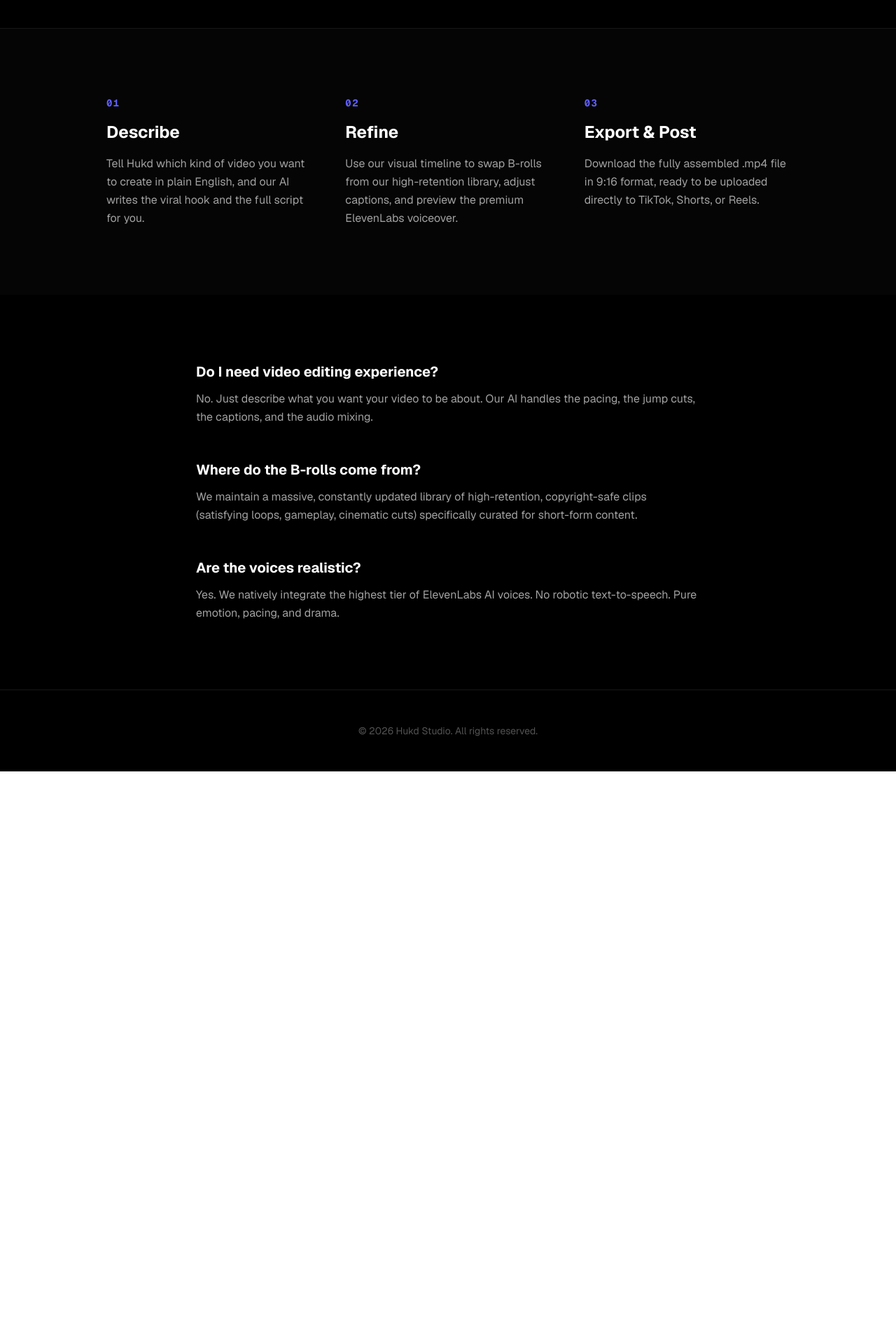
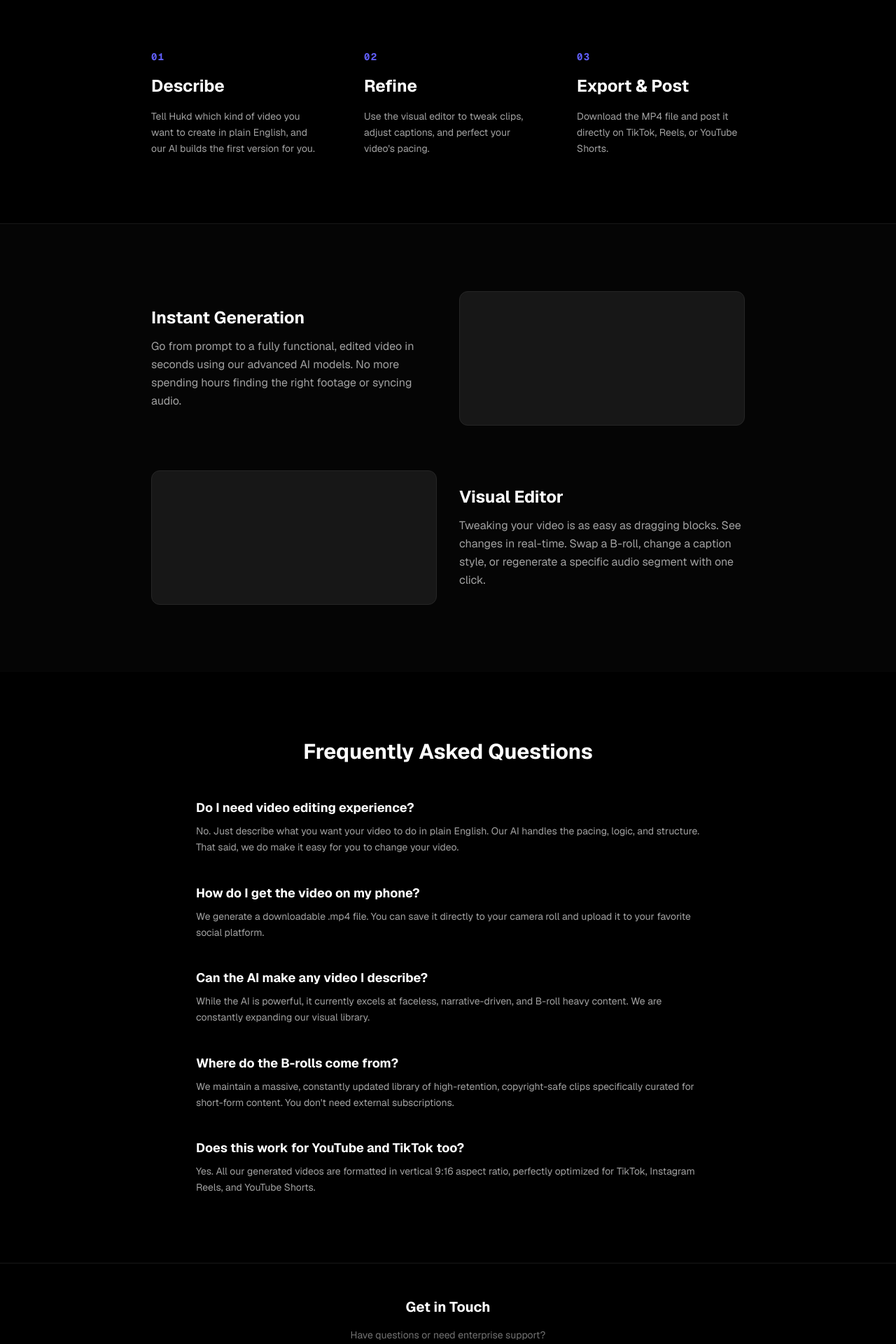
Before and after one commit to hafoudi/hukd-waitlist, a Next.js app: page / in a window 1280 px wide. Shown: the part 800-2720 px from the top of the page at 70% size. Before the commit the page ends 1902 px from the top, so only its background shows below. Built offline with nearby package versions, Linux system fonts and the light colour scheme.

Commit message:
feat: expand content to exactly match shortcutstudio depth

```diff
--- a/src/app/page.tsx
+++ b/src/app/page.tsx
@@ -28,7 +28,6 @@ export default function Home() {
       if (res.ok) {
         setStep('success');
       } else {
-        // Fallback on success anyway for UX if API fails in dev
         setStep('success');
       }
     } catch (err) {
@@ -52,18 +51,12 @@ export default function Home() {
 
       {/* Hero Section */}
       <main className="max-w-3xl mx-auto px-6 pt-24 pb-32 text-center flex flex-col items-center">
-
-        <div className="inline-flex items-center space-x-2 bg-neutral-900/50 border border-neutral-800 rounded-full px-4 py-1.5 text-sm font-medium text-indigo-400 mb-8">
-          <Sparkles className="w-4 h-4" />
-          <span>The All-in-One AI Creator Studio</span>
-        </div>
-
         <h1 className="text-5xl md:text-7xl font-bold tracking-tight text-white mb-6">
-          Create Viral Shorts <br className="hidden md:block" /> with AI.
+          Create Viral Shorts <br className="hidden md:block" /> with AI
         </h1>
 
         <p className="text-lg md:text-xl text-neutral-400 mb-12 max-w-2xl">
-          Tell Hukd what your video is about in plain English. Our AI generates the viral hook, the script, the premium voice, and the B-rolls in seconds.
+          Tell Hukd which kind of video you want to create in plain English, and our AI builds the first version for you.
         </p>
 
         {/* Interactive Prompt Area */}
@@ -94,8 +87,8 @@ export default function Home() {
 
           {step === 'email' && (
             <form onSubmit={handleWaitlist} className="flex flex-col p-6 animate-in fade-in slide-in-from-bottom-4 duration-500">
-              <h3 className="text-xl font-bold text-white mb-2 text-left">Great idea. Let's make it.</h3>
-              <p className="text-neutral-400 text-sm mb-6 text-left">Hukd is currently in private beta. Enter your email to get early access and generate this exact video.</p>
+              <h3 className="text-xl font-bold text-white mb-2 text-left">Great idea. Let's build it.</h3>
+              <p className="text-neutral-400 text-sm mb-6 text-left">Hukd is currently in private beta. Enter your email to get early access and generate your video.</p>
 
               <div className="flex flex-col sm:flex-row gap-3">
                 <input
@@ -128,62 +121,104 @@ export default function Home() {
         </div>
       </main>
 
-      {/* Steps Section (ShortcutStudio Clone style) */}
-      <section className="border-t border-neutral-900 bg-[#050505] py-24">
-        <div className="max-w-5xl mx-auto px-6 grid md:grid-cols-3 gap-12">
+      {/* Steps Section (Exactly matching ShortcutStudio flow) */}
+      <section className="border-t border-neutral-900 py-24">
+        <div className="max-w-4xl mx-auto px-6 grid md:grid-cols-3 gap-16">
 
           <div className="flex flex-col">
             <span className="text-indigo-500 font-mono text-sm font-bold tracking-widest mb-4">01</span>
             <h3 className="text-2xl font-bold text-white mb-4">Describe</h3>
-            <p className="text-neutral-400 leading-relaxed">
-              Tell Hukd which kind of video you want to create in plain English, and our AI writes the viral hook and the full script for you.
+            <p className="text-neutral-400 leading-relaxed text-sm">
+              Tell Hukd which kind of video you want to create in plain English, and our AI builds the first version for you.
             </p>
           </div>
 
           <div className="flex flex-col">
             <span className="text-indigo-500 font-mono text-sm font-bold tracking-widest mb-4">02</span>
             <h3 className="text-2xl font-bold text-white mb-4">Refine</h3>
-            <p className="text-neutral-400 leading-relaxed">
-              Use our visual timeline to swap B-rolls from our high-retention library, adjust captions, and preview the premium ElevenLabs voiceover.
+            <p className="text-neutral-400 leading-relaxed text-sm">
+              Use the visual editor to tweak clips, adjust captions, and perfect your video's pacing.
             </p>
           </div>
 
           <div className="flex flex-col">
             <span className="text-indigo-500 font-mono text-sm font-bold tracking-widest mb-4">03</span>
             <h3 className="text-2xl font-bold text-white mb-4">Export & Post</h3>
-            <p className="text-neutral-400 leading-relaxed">
-              Download the fully assembled .mp4 file in 9:16 format, ready to be uploaded directly to TikTok, Shorts, or Reels.
+            <p className="text-neutral-400 leading-relaxed text-sm">
+              Download the MP4 file and post it directly on TikTok, Reels, or YouTube Shorts.
             </p>
           </div>
 
         </div>
       </section>
 
-      {/* FAQ Section */}
+      {/* Deep Dive Features Section */}
+      <section className="bg-[#050505] border-t border-neutral-900 py-24">
+        <div className="max-w-4xl mx-auto px-6 space-y-16">
+
+          <div className="grid md:grid-cols-2 gap-8 items-center">
+            <div>
+              <h3 className="text-2xl font-bold text-white mb-3">Instant Generation</h3>
+              <p className="text-neutral-400 leading-relaxed">
+                Go from prompt to a fully functional, edited video in seconds using our advanced AI models. No more spending hours finding the right footage or syncing audio.
+              </p>
+            </div>
+            {/* Placeholder for future UI screenshot */}
+            <div className="h-48 bg-neutral-900 rounded-xl border border-neutral-800 hidden md:block"></div>
+          </div>
+
+          <div className="grid md:grid-cols-2 gap-8 items-center">
+            {/* Placeholder for future UI screenshot */}
+            <div className="h-48 bg-neutral-900 rounded-xl border border-neutral-800 hidden md:block"></div>
+            <div>
+              <h3 className="text-2xl font-bold text-white mb-3">Visual Editor</h3>
+              <p className="text-neutral-400 leading-relaxed">
+                Tweaking your video is as easy as dragging blocks. See changes in real-time. Swap a B-roll, change a caption style, or regenerate a specific audio segment with one click.
+              </p>
+            </div>
+          </div>
+
+        </div>
+      </section>
+
+      {/* Expanded FAQ Section */}
       <section className="py-24 max-w-3xl mx-auto px-6">
-        <div className="space-y-12">
+        <h2 className="text-3xl font-bold text-white mb-12 text-center">Frequently Asked Questions</h2>
+        <div className="space-y-10">
 
           <div>
-            <h4 className="text-xl font-bold text-white mb-3">Do I need video editing experience?</h4>
-            <p className="text-neutral-400 leading-relaxed">No. Just describe what you want your video to be about. Our AI handles the pacing, the jump cuts, the captions, and the audio mixing.</p>
+            <h4 className="text-lg font-bold text-white mb-2">Do I need video editing experience?</h4>
+            <p className="text-neutral-400 leading-relaxed text-sm">No. Just describe what you want your video to do in plain English. Our AI handles the pacing, logic, and structure. That said, we do make it easy for you to change your video.</p>
           </div>
 
           <div>
-            <h4 className="text-xl font-bold text-white mb-3">Where do the B-rolls come from?</h4>
-            <p className="text-neutral-400 leading-relaxed">We maintain a massive, constantly updated library of high-retention, copyright-safe clips (satisfying loops, gameplay, cinematic cuts) specifically curated for short-form content.</p>
+            <h4 className="text-lg font-bold text-white mb-2">How do I get the video on my phone?</h4>
+            <p className="text-neutral-400 leading-relaxed text-sm">We generate a downloadable .mp4 file. You can save it directly to your camera roll and upload it to your favorite social platform.</p>
           </div>
 
           <div>
-            <h4 className="text-xl font-bold text-white mb-3">Are the voices realistic?</h4>
-            <p className="text-neutral-400 leading-relaxed">Yes. We natively integrate the highest tier of ElevenLabs AI voices. No robotic text-to-speech. Pure emotion, pacing, and drama.</p>
+            <h4 className="text-lg font-bold text-white mb-2">Can the AI make any video I describe?</h4>
+            <p className="text-neutral-400 leading-relaxed text-sm">While the AI is powerful, it currently excels at faceless, narrative-driven, and B-roll heavy content. We are constantly expanding our visual library.</p>
+          </div>
+
+          <div>
+            <h4 className="text-lg font-bold text-white mb-2">Where do the B-rolls come from?</h4>
+            <p className="text-neutral-400 leading-relaxed text-sm">We maintain a massive, constantly updated library of high-retention, copyright-safe clips specifically curated for short-form content. You don't need external subscriptions.</p>
+          </div>
+
+          <div>
+            <h4 className="text-lg font-bold text-white mb-2">Does this work for YouTube and TikTok too?</h4>
+            <p className="text-neutral-400 leading-relaxed text-sm">Yes. All our generated videos are formatted in vertical 9:16 aspect ratio, perfectly optimized for TikTok, Instagram Reels, and YouTube Shorts.</p>
           </div>
 
         </div>
       </section>
 
       {/* Footer */}
-      <footer className="border-t border-neutral-900 py-12 text-center text-sm text-neutral-600">
-        <p>© 2026 Hukd Studio. All rights reserved.</p>
+      <footer className="border-t border-neutral-900 py-12 text-center">
+        <h2 className="text-xl font-bold text-white mb-4">Get in Touch</h2>
+        <p className="text-sm text-neutral-500 mb-8">Have questions or need enterprise support?</p>
+        <p className="text-xs text-neutral-700">© 2026 Hukd Studio. All rights reserved.</p>
       </footer>
 
     </div>
```
